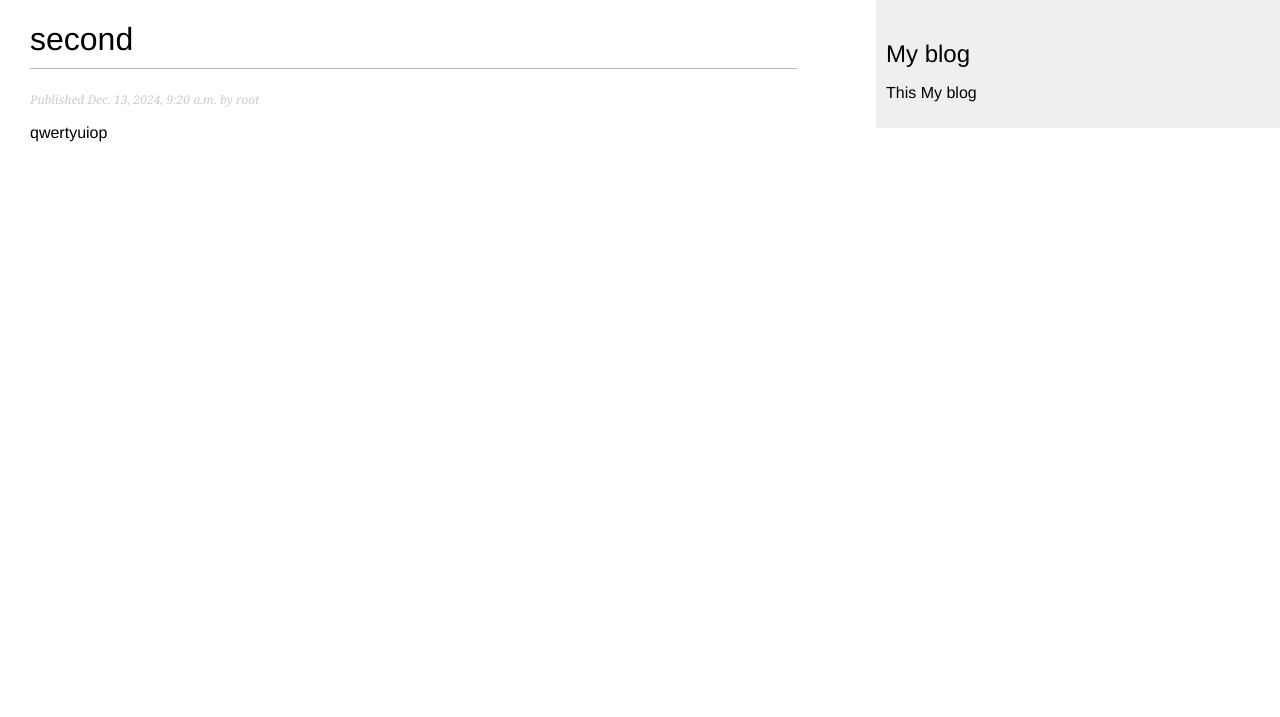
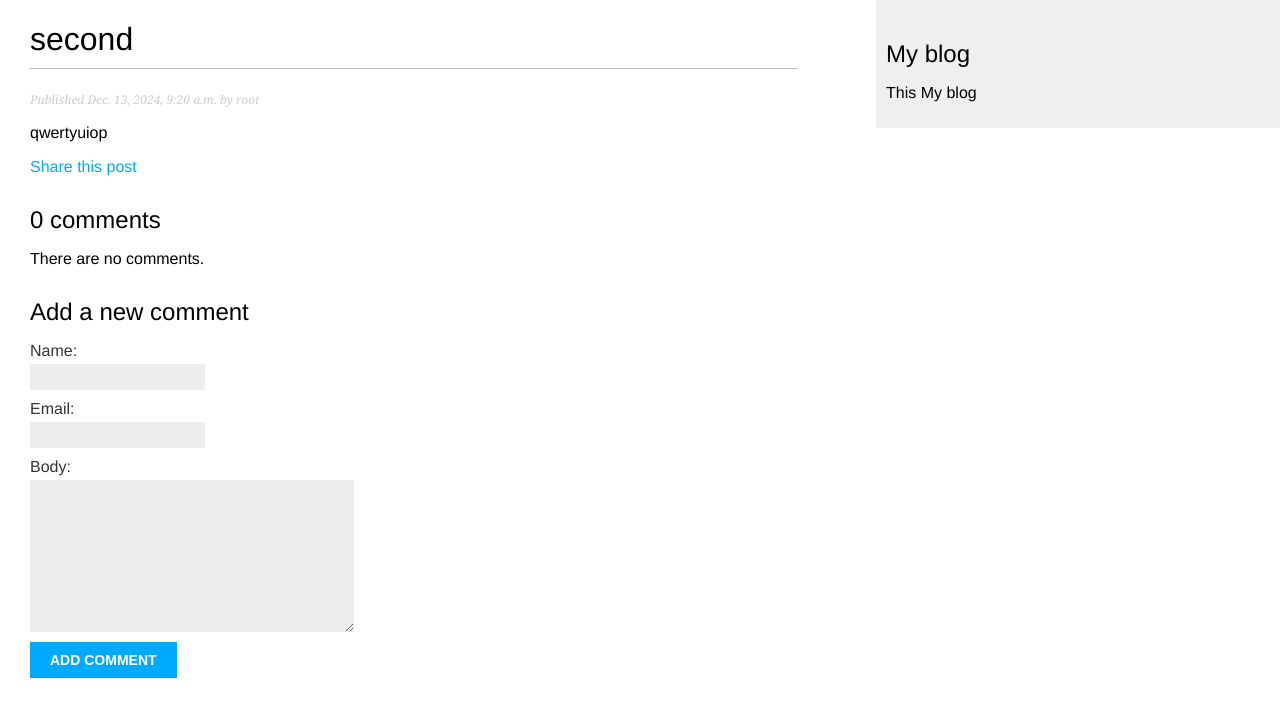
Before and after one commit to armbdevelop/blog_django_1, a Django app: a page that uses blog/templates/blog/post/detail.html in a window 1280 px wide. Shown: the top 717 px of the page. Run offline with Django 4.2, Linux system fonts and the light colour scheme; data comes from the database, SQL or seed files in the repository; both versions use the stored data as it was after the commit.

Commit message:
2 part complete

```diff
--- /dev/null
+++ b/blog/forms.py
@@ -0,0 +1,15 @@
+from django import forms
+from .models import Comment
+
+
+class EmailPostForm(forms.Form):
+    name = forms.CharField(max_length=25)
+    email = forms.EmailField()
+    to = forms.EmailField()
+    comments = forms.CharField(required=False, widget=forms.Textarea)
+
+
+class CommentForm(forms.ModelForm):
+    class Meta:
+        model = Comment
+        fields = ['name', 'email', 'body']
--- a/blog/models.py
+++ b/blog/models.py
@@ -40,3 +40,20 @@ class Post(models.Model):
                                                  self.publish.month,
                                                  self.publish.day,
                                                  self.slug])
+
+
+class Comment(models.Model):
+    post = models.ForeignKey(Post, on_delete=models.CASCADE, related_name='comments')
+    name = models.CharField(max_length=80)
+    email = models.EmailField()
+    body = models.TextField()
+    created = models.DateTimeField(auto_now_add=True)
+    updated = models.DateTimeField(auto_now=True)
+    active = models.BooleanField(default=True)
+
+    class Meta:
+        ordering = ['created']
+        indexes = [models.Index(fields=['created'])]
+
+    def __str__(self):
+        return f'Comment by {self.name} on {self.post}'
--- a/blog/templates/blog/post/detail.html
+++ b/blog/templates/blog/post/detail.html
@@ -1,14 +1,37 @@
 {% extends 'blog/base.html' %}
 
 {% block title %}
-	{{ post.title }}
+    {{ post.title }}
 {% endblock %}
 
 {% block content %}
-	<h1>{{ post.title }}</h1>
+    <h1>{{ post.title }}</h1>
     <p class="date">
         Published {{ post.publish }} by {{ post.author }}
     </p>
+    {{ post.body|linebreaks }}
+    <p>
+        <a href="{% url "blog:post_share" post.id %}">
+            Share this post
+        </a>
+    </p>
 
-    {{ post.body|linebreaks }}
+    {% with comments.count as total_comments %}
+    	<h2>
+            {{ total_comments }} comment{{ total_comments|pluralize }}
+        </h2>
+    {% endwith %}
+
+    {% for comment in comments %}
+    	<div class="comment">
+            <p class="info">
+                Comment {{ forloop.counter }} by {{ comment.name }}
+                {{ comment.created }}
+            </p>
+            {{ comment.body|linebreaks }}
+        </div>
+    {% empty %}
+        <p>There are no comments.</p>
+    {% endfor %}
+    {% include "blog/post/includes/comment_form.html" %}
 {% endblock %}
--- /dev/null
+++ b/blog/templates/blog/post/includes/comment_form.html
@@ -0,0 +1,6 @@
+<h2>Add a new comment</h2>
+<form action="{% url 'blog:post_comment' post.id %}" method="post">
+    {{ form.as_p }}
+    {% csrf_token %}
+    <p><input type="submit" value="Add comment"></p>
+</form>
--- a/blog/urls.py
+++ b/blog/urls.py
@@ -6,4 +6,6 @@ app_name = 'blog'
 urlpatterns = [
     path('', views.PostListView.as_view(), name='post_list'),
     path('<int:year>/<int:month>/<int:day>/<slug:post>/', views.post_detail, name='post_detail'),
+    path('<int:post_id>/share/', views.post_share, name='post_share'),
+    path('<int:post_id>/comment/', views.post_comment, name='post_comment'),
 ]
--- a/blog/views.py
+++ b/blog/views.py
@@ -1,8 +1,50 @@
 from django.shortcuts import render, get_object_or_404
-from .models import Post
+from .models import Post, Comment
 from django.core.paginator import Paginator, EmptyPage, PageNotAnInteger
 from django.views.generic import ListView
+from .forms import EmailPostForm, CommentForm
+from django.core.mail import send_mail
+from django.views.decorators.http import require_POST
+
+
 # Create your views here.
+
+@require_POST
+def post_comment(request, post_id):
+    post = get_object_or_404(Post, id=post_id, status=Post.Status.PUBLISHED)
+    comment = None
+    form = CommentForm(data=request.POST)
+
+    if form.is_valid():
+        comment = form.save(commit=False)
+        comment.post = post
+        comment.save()
+
+    return render(request, 'blog/post/comment.html', {'post': post,
+                                                      'form': form,
+                                                      'comment': comment})
+
+
+def post_share(request, post_id):
+    post = get_object_or_404(Post, id=post_id, status=Post.Status.PUBLISHED)
+    sent = False
+
+    if request.method == 'POST':
+        form = EmailPostForm(request.POST)
+        if form.is_valid():
+            cd = form.cleaned_data
+            post_url = request.build_absolute_uri(post.get_absolute_url())
+            subject = f"{cd['name']} recommends you read {post.title}"
+            message = f"Read {post.title} at {post_url}\n\n" \
+                      f"{cd['name']}\'s comments: {cd['comments']}"
+            send_mail(subject, message, cd['email'], [cd['to']])
+            sent = True
+    else:
+        form = EmailPostForm()
+
+    return render(request, 'blog/post/share.html', {'post': post,
+                                                    'form': form,
+                                                    'sent': sent})
 
 
 class PostListView(ListView):
@@ -34,4 +76,9 @@ def post_detail(request, year, month, day, post):
                              publish__month=month,
                              publish__day=day)
 
-    return render(request, 'blog/post/detail.html', {'post': post})
+    comments = post.comments.filter(active=True)
+    form = CommentForm()
+
+    return render(request, 'blog/post/detail.html', {'post': post,
+                                                     'comments': comments,
+                                                     'form': form})
```
Also changed, not shown: blog/admin.py (+8 -1 lines), blog/templates/blog/post/comment.html (added, +13 -0 lines), blog/templates/blog/post/share.html (added, +17 -0 lines), mysite/settings.py (+7 -0 lines), blog/migrations/0003_comment.py (added), db.sqlite3.
